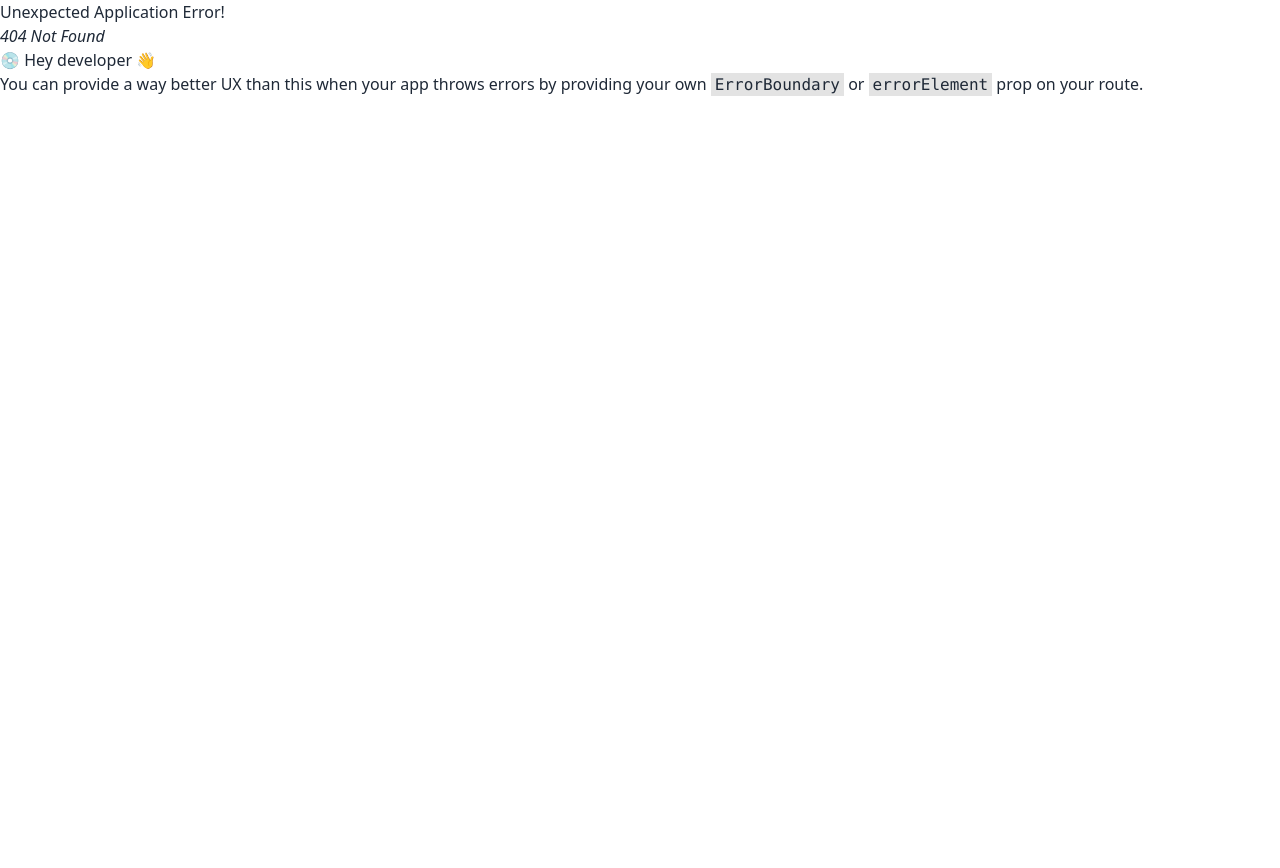
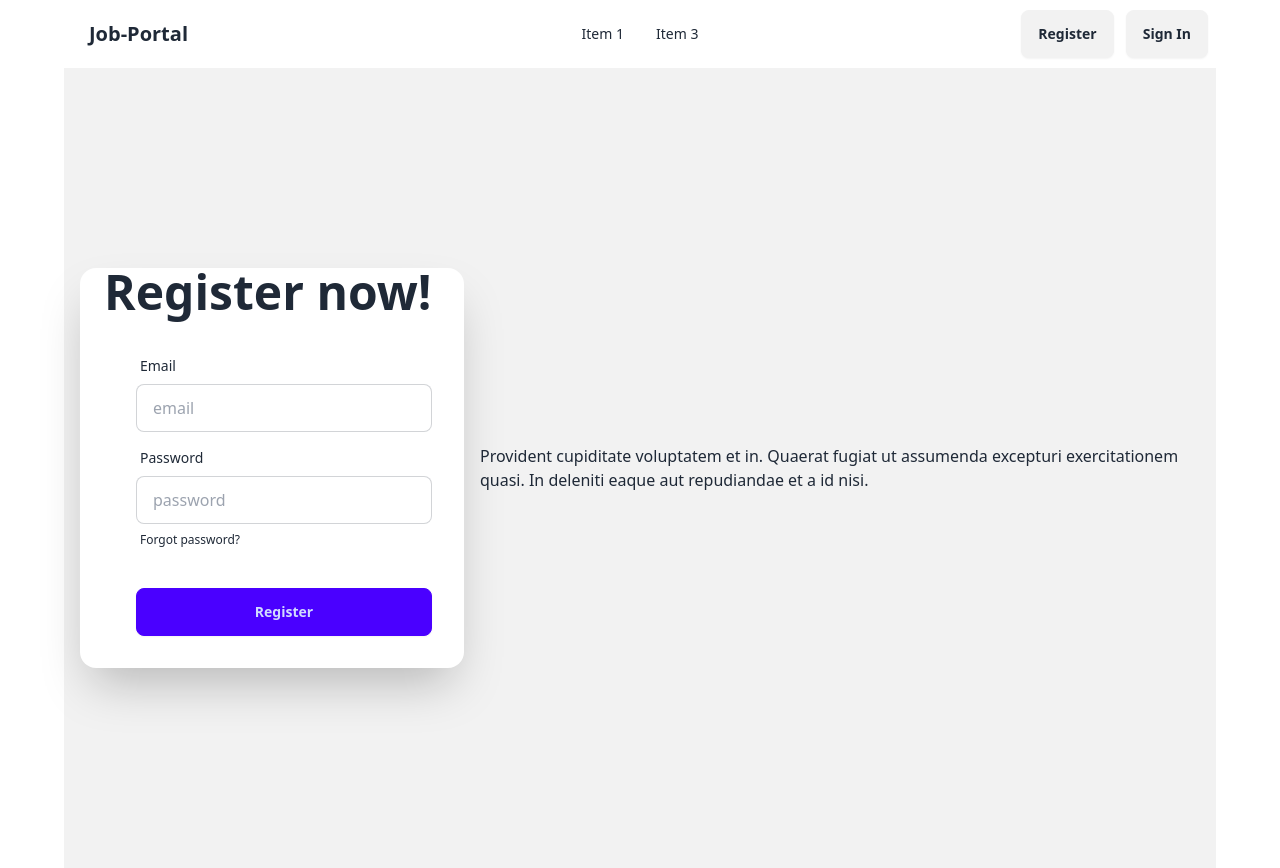
Before and after one commit to Bikram1Biswas2/job-portal-client, a React (Vite) app: page /register in a window 1280 px wide. Before the commit this address had no page. Before the commit the page ends 800 px from the top, so only its background shows below. Built offline with nearby package versions, Linux system fonts and the light colour scheme.

Commit message:
Mainlayout and Home and register router setup

```diff
--- /dev/null
+++ b/src/Pages/Home/Home.jsx
@@ -0,0 +1,11 @@
+
+
+const Home = () => {
+    return (
+        <div>
+            <h2>This is home</h2>
+        </div>
+    );
+};
+
+export default Home;
--- /dev/null
+++ b/src/Pages/Login/Login.jsx
@@ -0,0 +1,11 @@
+
+
+const Login = () => {
+    return (
+        <div>
+            <h2>Login</h2>
+        </div>
+    );
+};
+
+export default Login;
--- /dev/null
+++ b/src/Pages/Register/Register.jsx
@@ -0,0 +1,53 @@
+const Register = () => {
+  return (
+    <div className="hero bg-base-200 min-h-screen">
+      <div className="hero-content flex-col lg:flex-row-reverse">
+        <div className="text-center lg:text-left">
+
+          <p className="py-6">
+            Provident cupiditate voluptatem et in. Quaerat fugiat ut assumenda
+            excepturi exercitationem quasi. In deleniti eaque aut repudiandae et
+            a id nisi.
+          </p>
+        </div>
+        <div className="card bg-base-100 w-full max-w-sm shrink-0 shadow-2xl pl-6">
+        <h1 className="text-5xl font-bold ">Register now!</h1>
+          <form className="card-body">
+            <div className="form-control">
+              <label className="label">
+                <span className="label-text">Email</span>
+              </label>
+              <input
+                type="email"
+                placeholder="email"
+                className="input input-bordered"
+                required
+              />
+            </div>
+            <div className="form-control">
+              <label className="label">
+                <span className="label-text">Password</span>
+              </label>
+              <input
+                type="password"
+                placeholder="password"
+                className="input input-bordered"
+                required
+              />
+              <label className="label">
+                <a href="#" className="label-text-alt link link-hover">
+                  Forgot password?
+                </a>
+              </label>
+            </div>
+            <div className="form-control mt-6">
+              <button className="btn btn-primary">Register</button>
+            </div>
+          </form>
+        </div>
+      </div>
+    </div>
+  );
+};
+
+export default Register;
--- /dev/null
+++ b/src/Pages/Shared/Navbar.jsx
@@ -0,0 +1,56 @@
+import { Link } from "react-router-dom";
+
+const Navbar = () => {
+
+    const items = <>
+            <li>
+              <a>Item 1</a>
+            </li>
+            <li>
+              <a>Item 3</a>
+            </li>
+    </>
+
+  return (
+    <div className="navbar bg-base-100">
+      <div className="navbar-start">
+        <div className="dropdown">
+          <div tabIndex={0} role="button" className="btn btn-ghost lg:hidden">
+            <svg
+              xmlns="http://www.w3.org/2000/svg"
+              className="h-5 w-5"
+              fill="none"
+              viewBox="0 0 24 24"
+              stroke="currentColor"
+            >
+              <path
+                strokeLinecap="round"
+                strokeLinejoin="round"
+                strokeWidth="2"
+                d="M4 6h16M4 12h8m-8 6h16"
+              />
+            </svg>
+          </div>
+          <ul
+            tabIndex={0}
+            className="menu menu-sm dropdown-content bg-base-100 rounded-box z-[1] mt-3 w-52 p-2 shadow"
+          >
+         {items}
+          </ul>
+        </div>
+        <a className="btn btn-ghost text-xl">Job-Portal</a>
+      </div>
+      <div className="navbar-center hidden lg:flex">
+        <ul className="menu menu-horizontal px-1">
+             {items}
+        </ul>
+      </div>
+      <div className="navbar-end space-x-3">
+        <Link to='/register' className="btn">Register</Link>
+        <Link to='/login' className="btn">Sign In</Link>
+      </div>
+    </div>
+  );
+};
+
+export default Navbar;
--- /dev/null
+++ b/src/layout/MainLayout.jsx
@@ -0,0 +1,14 @@
+import { Outlet } from "react-router-dom";
+import Navbar from "../Pages/Shared/Navbar";
+
+
+const MainLayout = () => {
+    return (
+        <div className="max-w-6xl mx-auto">
+            <Navbar></Navbar>
+            <Outlet></Outlet>
+        </div>
+    );
+};
+
+export default MainLayout;
--- a/src/routes/router.jsx
+++ b/src/routes/router.jsx
@@ -1,11 +1,30 @@
 import {
     createBrowserRouter,
   } from "react-router-dom";
+import MainLayout from "../layout/MainLayout";
+import Home from "../Pages/Home/Home";
+import Register from "../Pages/Register/Register";
+import Login from "../Pages/Login/Login";
 
   const router = createBrowserRouter([
     {
       path: "/",
-      element: <div>Hello world!</div>,
+      element: <MainLayout></MainLayout>,
+      errorElement:<h2>Page Not Found</h2>,
+      children:[
+        {
+            path:"/",
+            element:<Home></Home>
+        },
+        {
+            path:'/register',
+            element:<Register></Register>
+        },
+        {
+            path:"/login",
+            element:<Login></Login>
+        }
+      ]
     },
   ]);
 
```
